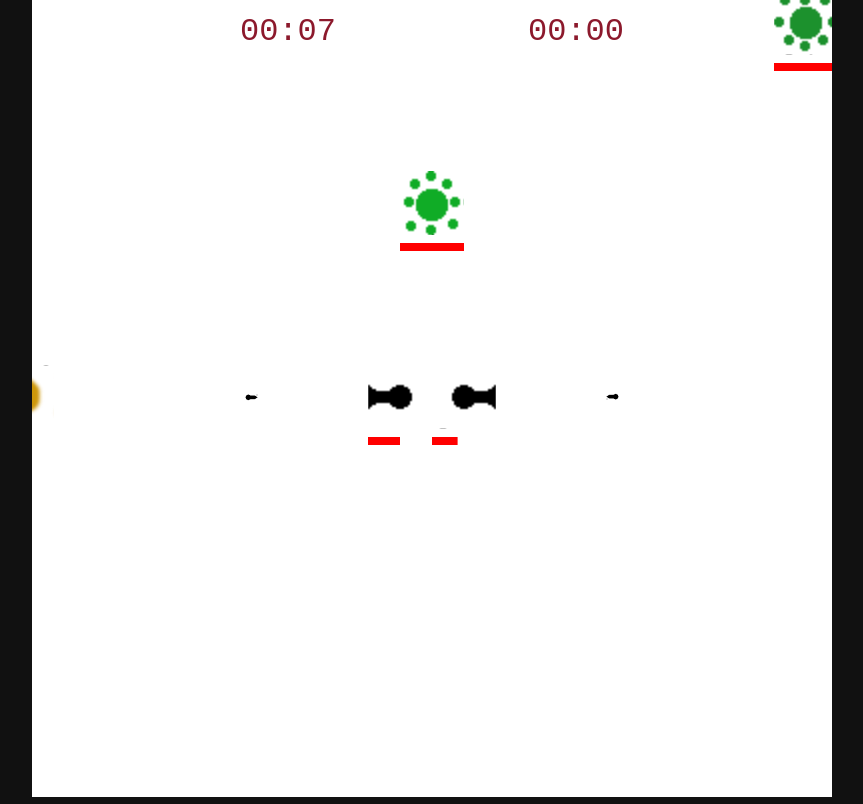
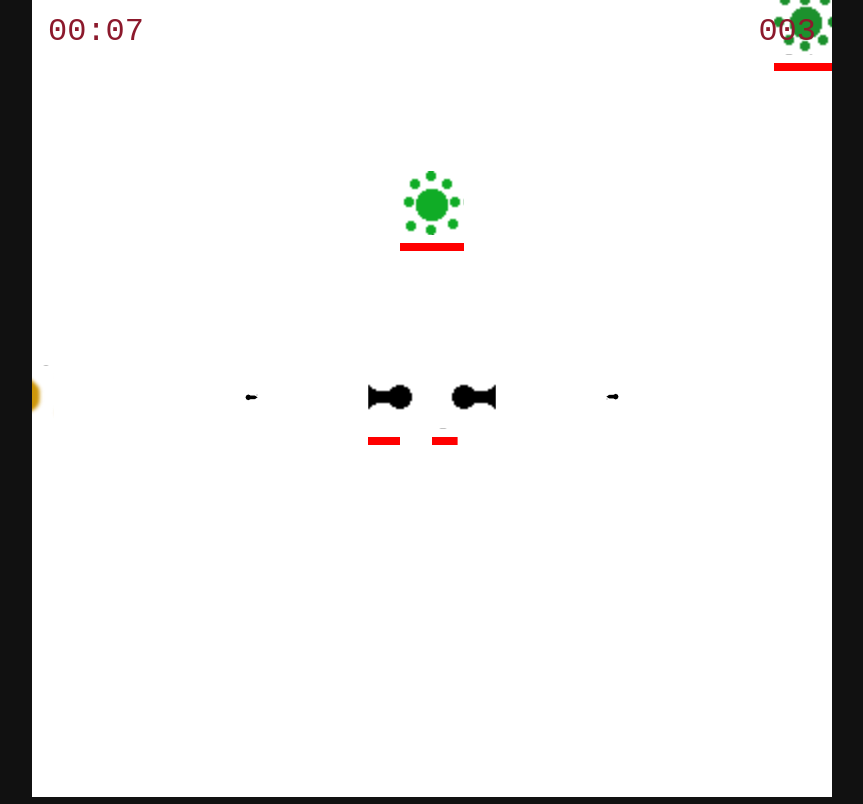
Before and after one commit to Noah2610/LD50, a website built with webpack: page public/index.html in a window 1280 px wide. Shown: the whole page, without its empty margins (208-1071 px from the left). Built offline with nearby package versions, Linux system fonts and the light colour scheme.

Commit message:
Add kill count UI

```diff
--- a/public/index.html
+++ b/public/index.html
@@ -8,7 +8,7 @@
         <div id="game">
             <div class="ui">
                 <div class="ui__time">00:00</div>
-                <div class="ui__kills">00:00</div>
+                <div class="ui__kills">000</div>
             </div>
 
             <canvas id="game-canvas"></canvas>
--- a/src/styles/index.scss
+++ b/src/styles/index.scss
@@ -30,7 +30,7 @@ body {
         right: 0;
         padding: 1rem;
         display: flex;
-        justify-content: space-evenly;
+        justify-content: space-between;
 
         color: var(--clr-primary);
         font-size: 2rem;
--- a/src/systems/updateUi.ts
+++ b/src/systems/updateUi.ts
@@ -7,18 +7,21 @@ export function updateUi(ctx: GameContext) {
     if (!timer || !timer.isFinished) return;
 
     const uiEl = expectEl("#game .ui");
+
     const timeEl = expectEl(".ui__time", uiEl);
-
     const timeS = formatMs(ctx.resources.time);
     timeEl.innerHTML = timeS;
+
+    const killsEl = expectEl(".ui__kills", uiEl);
+    killsEl.innerHTML = ctx.resources.stats.kills.toString().padStart(3, "0");
 }
 
 updateUi.setup = (ctx: GameContext) => {
     ctx.resources.timers.set(
         "updateUi",
         new Timer({
-            endTime: 1000,
+            endTime: 100,
             loop: true,
-        }),
+        })
     );
 };
```
